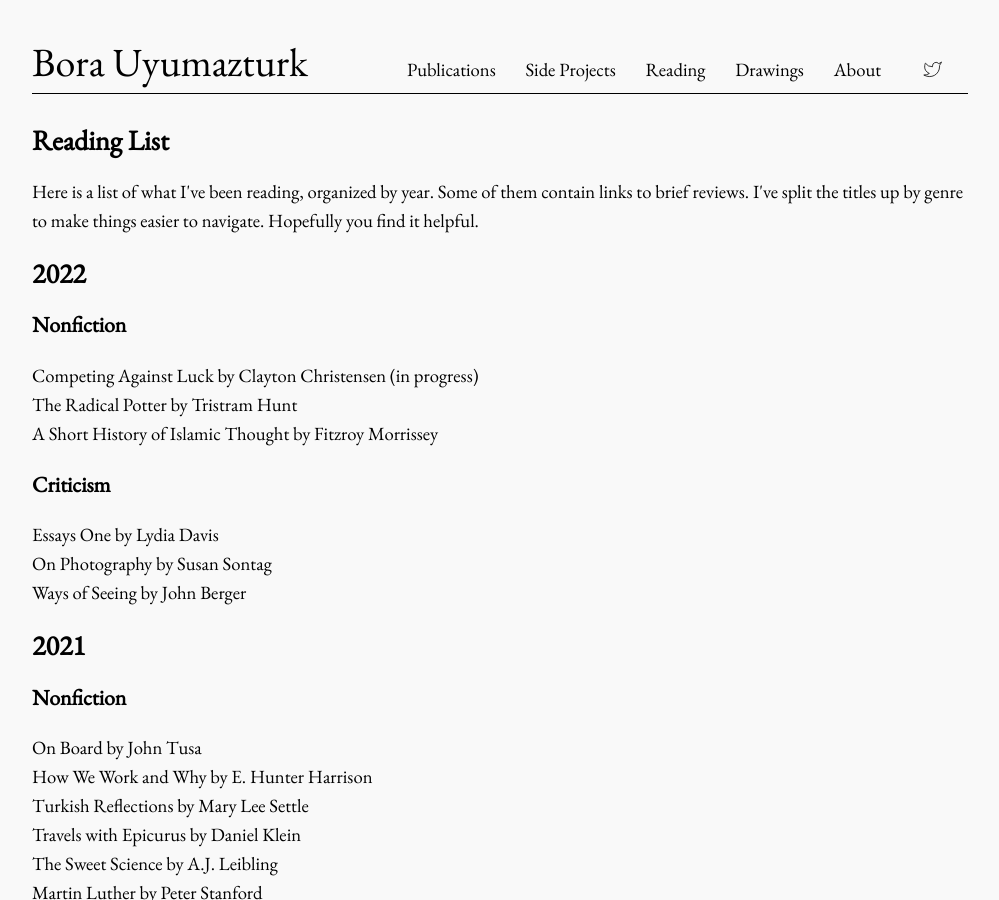
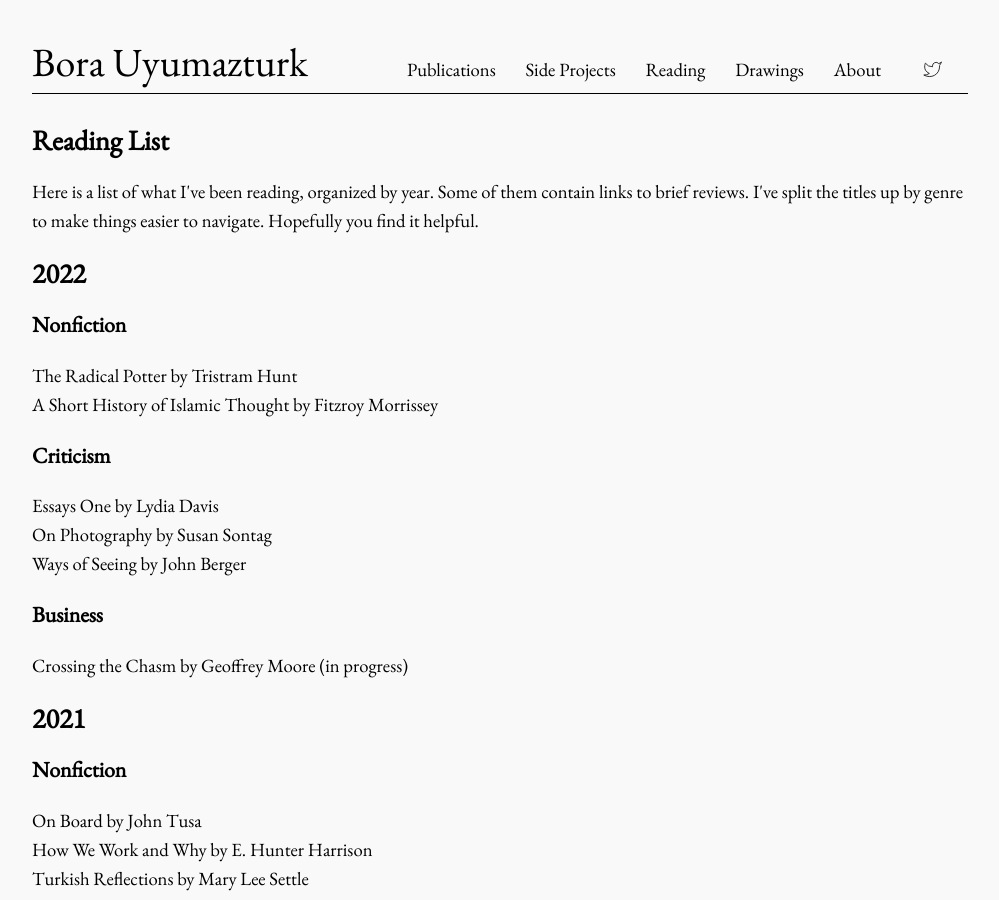
Before and after one commit to bora-uyumazturk/bora-uyumazturk.github.io, a Jekyll site: the page built from reading.html, in a window 1280 px wide and 900 px high. Shown: the whole window, without its empty margins (140-1139 px from the left). Built offline with Jekyll 4.4.1, drawn with Linux system fonts in a browser that asks for light colours.

Commit message:
Update reading.html

```diff
--- a/reading.html
+++ b/reading.html
@@ -16,7 +16,6 @@ title: Reading
 
   <h3>Nonfiction</h2>
 
-  Competing Against Luck by Clayton Christensen (in progress) <br>
   The Radical Potter by Tristram Hunt <br>
   A Short History of Islamic Thought by Fitzroy Morrissey
 
@@ -25,6 +24,10 @@ title: Reading
   Essays One by Lydia Davis <br>
   On Photography by Susan Sontag <br>
   Ways of Seeing by John Berger
+
+  <h3>Business</h3>
+
+  Crossing the Chasm by Geoffrey Moore (in progress)
 
   <h2>2021</h2>
 
```
